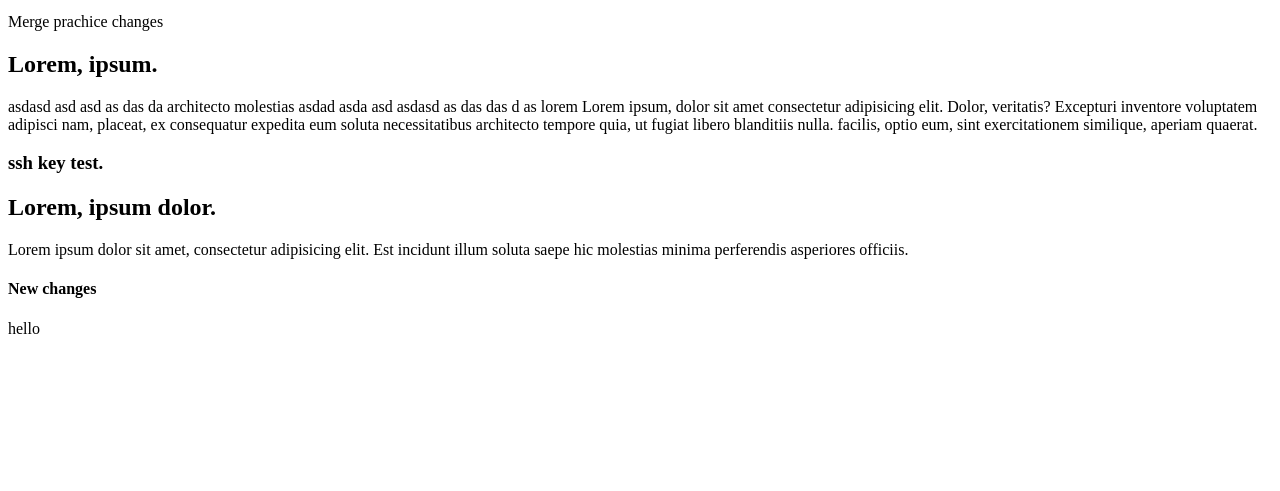
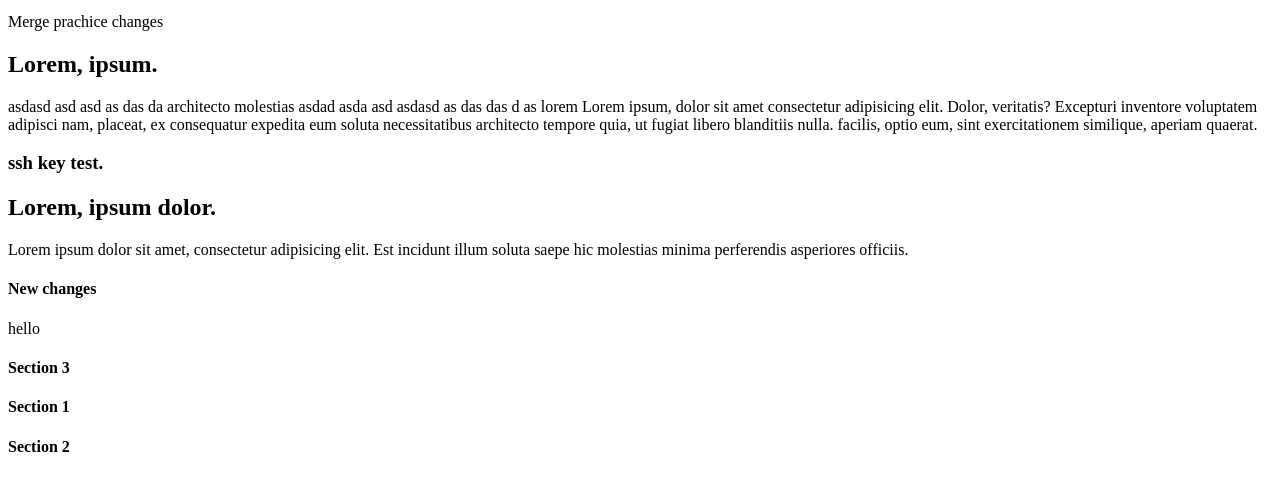
Before and after one commit to sthasubin429/prac-git, a plain HTML site: page index.html in a window 1280 px wide. Shown: the part 101-592 px from the top of the page. Drawn offline with Linux system fonts and the light colour scheme.

Commit message:
Squashed commit of the following:
commit b79e71dd35250052dbb8abd77805b072e37d38e8
Author: subin <subinshrestha429@gmail.com>
Date:   Wed Aug 11 14:53:34 2021 +0545

    Merge with subin/new_branch

```diff
--- a/index.html
+++ b/index.html
@@ -24,5 +24,15 @@
 			<h4>New changes</h4>
 			<p>hello</p>
 		</section>
+		<section class="section3">
+			<h4>Section 3</h4>
+		</section>
+
+		<section class="seciton1">
+			<h4>Section 1</h4>
+		</section>
+		<secttion class="section2">
+			<h4>Section 2</h4>
+		</secttion>
 	</body>
 </html>
```
